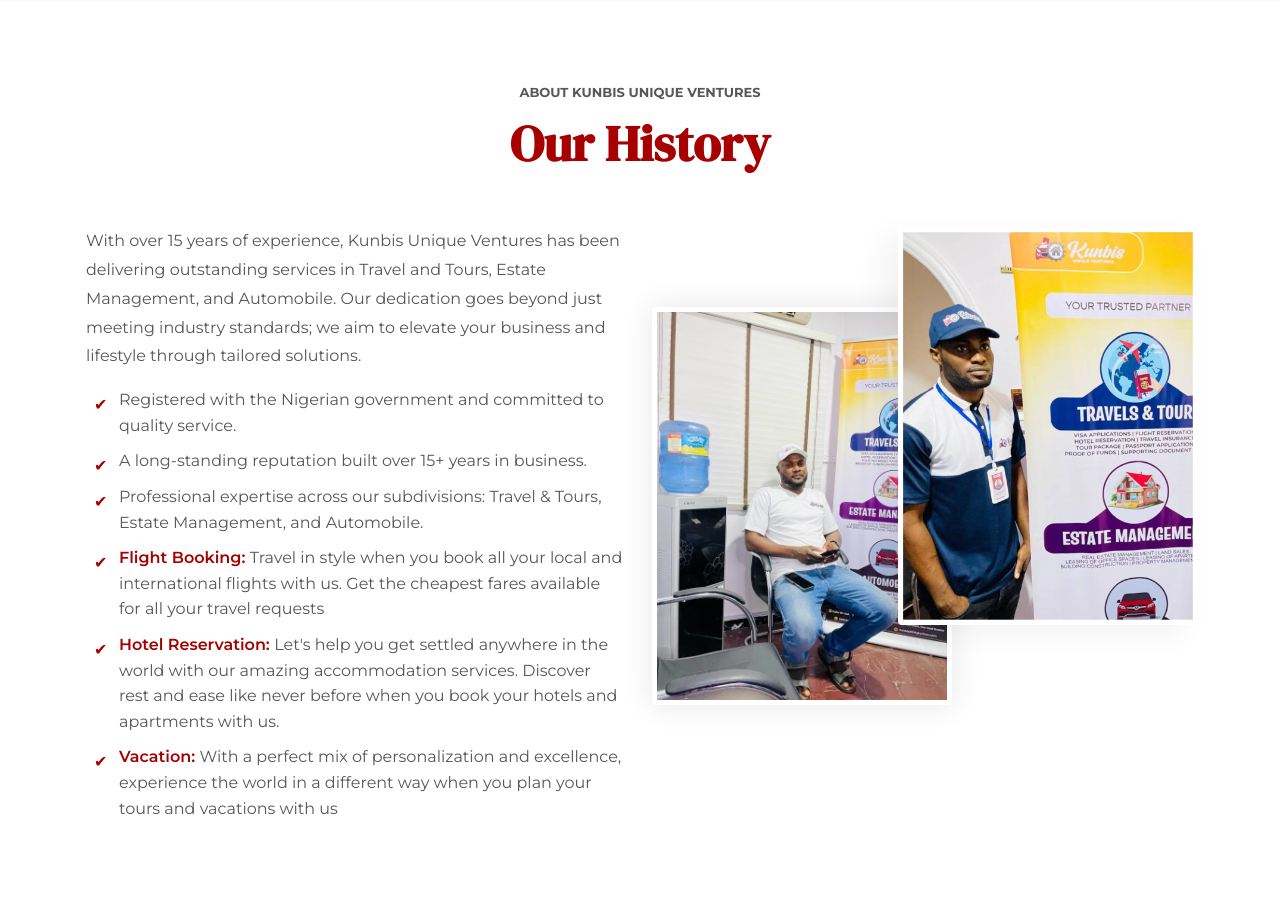
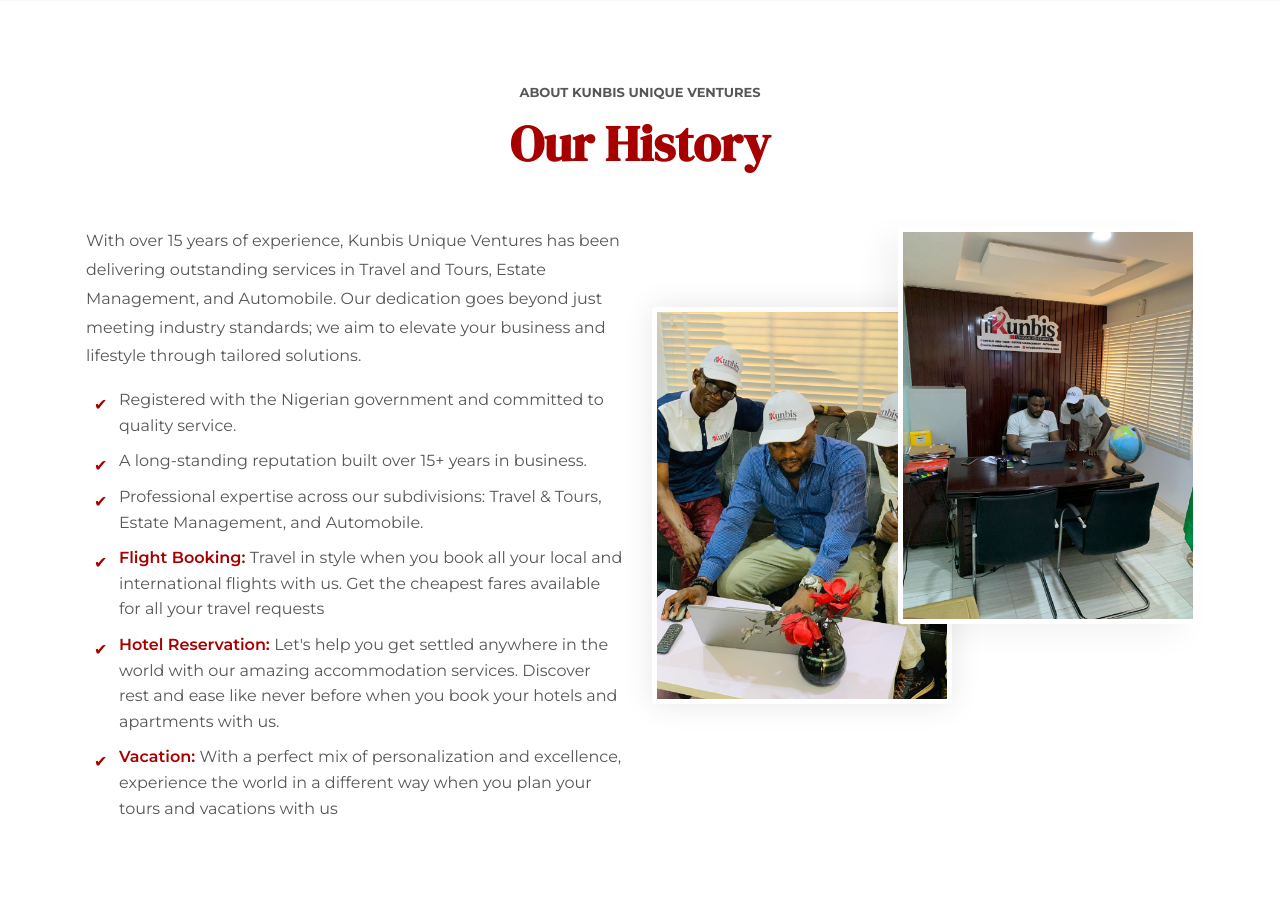
Before and after one commit to codewithemperor/kunbis_travel, a PHP site: page /index.php in a window 1280 px wide. Shown: the part 2741-3640 px from the top of the page. Run offline with PHP 8.4, Linux system fonts and the light colour scheme; some libraries are stand-ins or nearby versions.

Commit message:
new file:   images/about/about-img (1).jpg 	new file:   images/about/about-img (10).jpg 	new file:   images/about/about-img (2).jpg 	new file:   images/about/about-img (3).jpg 	new file:   images/about/about-img (4).jpg 	new file:   images/about/about-img (5).jpg 	new file:   images/about/about-img (6).jpg 	new file:   images/about/about-img (7).jpg 	new file:   images/about/about-img (8).jpg 	new file:   images/about/about-img (9).jpg 	modified:   includes/about-us.php 	modified:   includes/free-counselling-form.php

```diff
--- a/includes/about-us.php
+++ b/includes/about-us.php
@@ -42,12 +42,12 @@
                 <div class="img d-flex position-relative">
                     <div class="imgone" data-aos="fade-down" data-aos-delay="600">
                         <div class="simpleParallax" style="overflow: hidden;">
-                            <img class="thumparallax-down" src="images/about-two-img-3.jpg" alt="">
+                            <img class="thumparallax-down" src="images/about/about-img (<?php echo rand(1, 10); ?>).jpg" alt="">
                         </div>
                     </div>
                     <div class="imgtwo" data-aos="fade-up" data-aos-delay="800">
                         <div class="simpleParallax" style="overflow: hidden;">
-                            <img class="thumparallax" src="images/about-two-img-1.jpg" alt="">
+                            <img class="thumparallax-down" src="images/about/about-img (<?php echo rand(1, 10); ?>).jpg" alt="">
                         </div>
                     </div>
                 </div>
--- a/includes/free-counselling-form.php
+++ b/includes/free-counselling-form.php
@@ -86,7 +86,7 @@
         <div class="img d-flex position-relative">
             <div class="imgone" data-aos="fade-down"  style="width: 100%;">
                 <div class="simpleParallax global-img" style="overflow: hidden;">
-                    <img class="thumparallax-down" src="images/about-two-img-3.jpg" alt="">
+                    <img class="thumparallax-down" src="images/about/about-img (<?php echo rand(1, 10); ?>).jpg" alt="">
                 </div>
             </div>
         </div>
```
Also changed, not shown: images/about/about-img (1).jpg (added), images/about/about-img (10).jpg (added), images/about/about-img (2).jpg (added), images/about/about-img (3).jpg (added), images/about/about-img (4).jpg (added), images/about/about-img (5).jpg (added), images/about/about-img (6).jpg (added), images/about/about-img (7).jpg (added), images/about/about-img (8).jpg (added), images/about/about-img (9).jpg (added).
